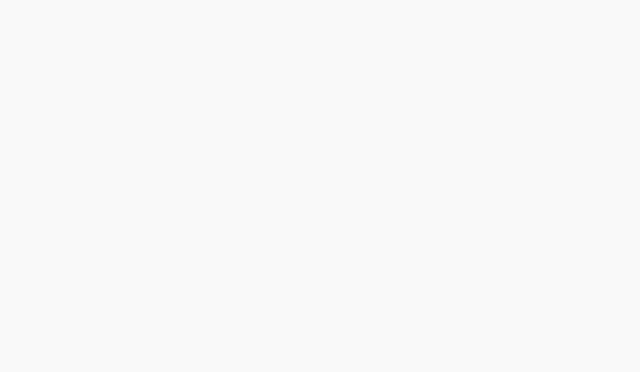
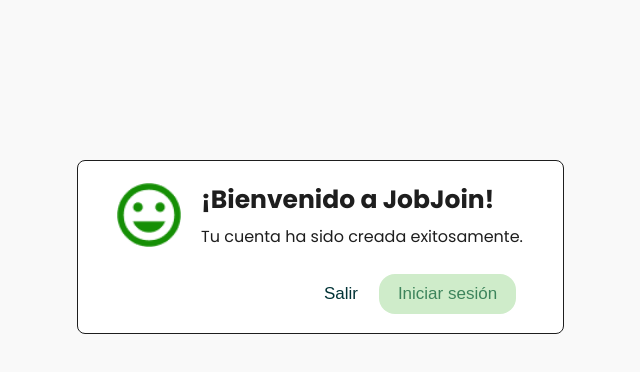
Before and after one commit to MarbeniX/JobJoin, a React (Vite) app: page /bienvenida-cuenta-nueva in a window 1280 px wide. Before the commit this address had no page. Shown: the top 372 px of the page, without its empty margins (320-960 px from the left). Built offline with nearby package versions, Linux system fonts and the light colour scheme.

Commit message:
Mensaje de bienvenida

```diff
--- /dev/null
+++ b/src/Components/MensajeBienvenidaCuentaNueva.jsx
@@ -0,0 +1,20 @@
+import HappyGreemFace from "../Images/HappyGreenFace.png";
+import '../Css/MensajeBienvenidaCuentaNueva.css';
+
+export default function MensajeBienvenidaCuentaNueva() {
+    return (
+        <div className="CuentaNueva-div">
+            <div className="CuentaNueva-inicio">
+                <img src={HappyGreemFace} alt="HappyGreenFace"/>
+                <div className="CuentaNueva-mensaje">
+                    <h1>¡Bienvenido a JobJoin!</h1>
+                    <p>Tu cuenta ha sido creada exitosamente.</p>
+                </div>
+            </div>
+            <div className="CuentaNueva-botones">
+                <button className="CN-B-salir">Salir</button>
+                <button className="CN-B-iniciar">Iniciar sesión</button>
+            </div>
+        </div>
+    )
+}
--- /dev/null
+++ b/src/Css/MensajeBienvenidaCuentaNueva.css
@@ -0,0 +1,60 @@
+*{
+    margin: 0;
+}
+.CuentaNueva-div{
+    display: flex;
+    justify-content: center;
+    align-items: center;
+    flex-direction: column;
+    gap: 25px;
+    background-color: #ffffff;
+    border-radius: 0.5rem;
+    border-width: 1px;
+    border-style: solid;
+    width: 485px;
+    height: 172px;
+    margin-top: 10rem;
+}
+.CuentaNueva-inicio{
+    display: flex;
+    flex-direction: row;
+    justify-content: center;
+    align-items: center;
+    gap: 20px;
+    width: 437px;
+    height: 68px;
+}
+.CuentaNueva-inicio > img{
+    width: 64px;
+    height: 64px;
+}
+.CuentaNueva-mensaje{
+    display: flex;
+    flex-direction: column;
+    gap: 5px;
+}
+.CuentaNueva-mensaje > h1{
+    font-weight: 700;
+    font-size: 25px;
+}
+.CuentaNueva-botones{
+    display: flex;
+    gap: 15px;
+    margin-left: 40%;
+}
+.CN-B-iniciar{
+    background-color: #CFECCA;
+    color: #3D845C;
+    width: 137px;
+    height: 40px;
+    border-radius: 1rem;
+    border: none;
+    font-weight: 400;
+    font-size: 17px;
+}
+.CN-B-salir{
+    background-color: transparent;
+    border: none;
+    color: #023336;
+    font-size: 17px;
+}
--- a/src/Pages/App.jsx
+++ b/src/Pages/App.jsx
@@ -2,6 +2,7 @@
 import Login from "./LogIn"
 import RecuperarContrasena from "./recuperarContrasena"  // Corregí la importación
 import RecuperarContrasenaStep1 from "./recuperarContrasenaStep1"  // Corregí la importación
+import MensajeBienvenidaCuentaNueva from "../Components/MensajeBienvenidaCuentaNueva"
 import Header from "../Components/Header"
 import Footer from "../Components/Footer"
 import { Route, BrowserRouter as Router, Routes } from 'react-router-dom'
@@ -14,6 +15,7 @@
                 <Route path="/login" element={<Login />} />  {/* Añadí esta ruta para Login */}
                 <Route path="/recuperarContrasena" element={<RecuperarContrasena />} />
                 <Route path="/recuperarContrasenaStep1" element={<RecuperarContrasenaStep1 />} />
+                <Route path="/bienvenida-cuenta-nueva" element={<MensajeBienvenidaCuentaNueva />} />
             </Routes>
         </Router>
     )
```
Also changed, not shown: src/Images/HappyGreenFace.png (added).
